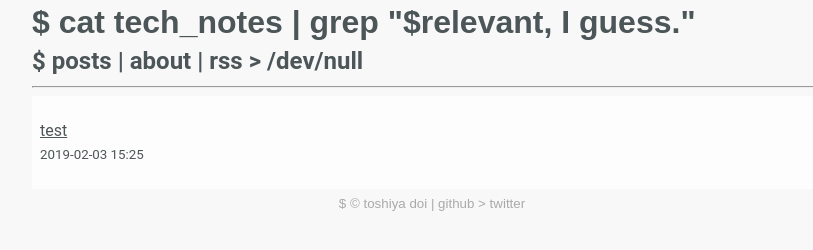
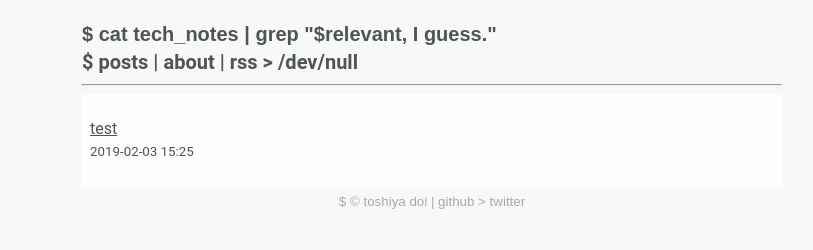
Before and after one commit to doi-t/doi-t.github.io, a plain HTML site: page index.html in a window 1280 px wide. Shown: the whole page, without its empty margins (208-1021 px from the left). Drawn offline with Linux system fonts and the light colour scheme; a web font is replaced by a local one.

Commit message:
use fixed font size depending on min-witdh

```diff
--- a/css/blog-design.css
+++ b/css/blog-design.css
@@ -1,6 +1,6 @@
 body {
-  margin: 0 auto;
-  max-width: 800px;
+  margin: 20px auto;
+  max-width: 700px;
   line-height: 1.4;
   color: #4C5557;
   padding: 0 10px;
@@ -61,11 +61,28 @@ th, td {
   padding: 8px;
 }
 
-.blog-title {
+div.blog-title {
   font-weight: bold;
   text-align: left;
   font-family: 'Source Code Pro', sans-serif;
-  font-size: 4vmin;
+}
+
+@media screen and (min-width: 601px) {
+  .blog-title {
+    font-size: 20px;
+  }
+  .menu {
+    font-size: 20px;
+  }
+}
+
+@media screen and (max-width: 600px) {
+  .blog-title {
+    font-size: 16px;
+  }
+  .menu {
+    font-size: 16px;
+  }
 }
 
 .post-date {
@@ -77,19 +94,16 @@ th, td {
 .post {
   padding: 8px;
   background-color: #FDFDFD;
+  margin: auto;
 }
 
 .post img {
-    max-width: 100%;
-    max-height: auto;
+  max-width: 100%;
+  max-height: auto;
 }
 
 a:link, a:visited, a:hover, a:active {
   color: #4C5557;
-}
-
-.menu  {
-  font-size: 3vmin;
 }
 
 .menu a:link, a:visited {
```
